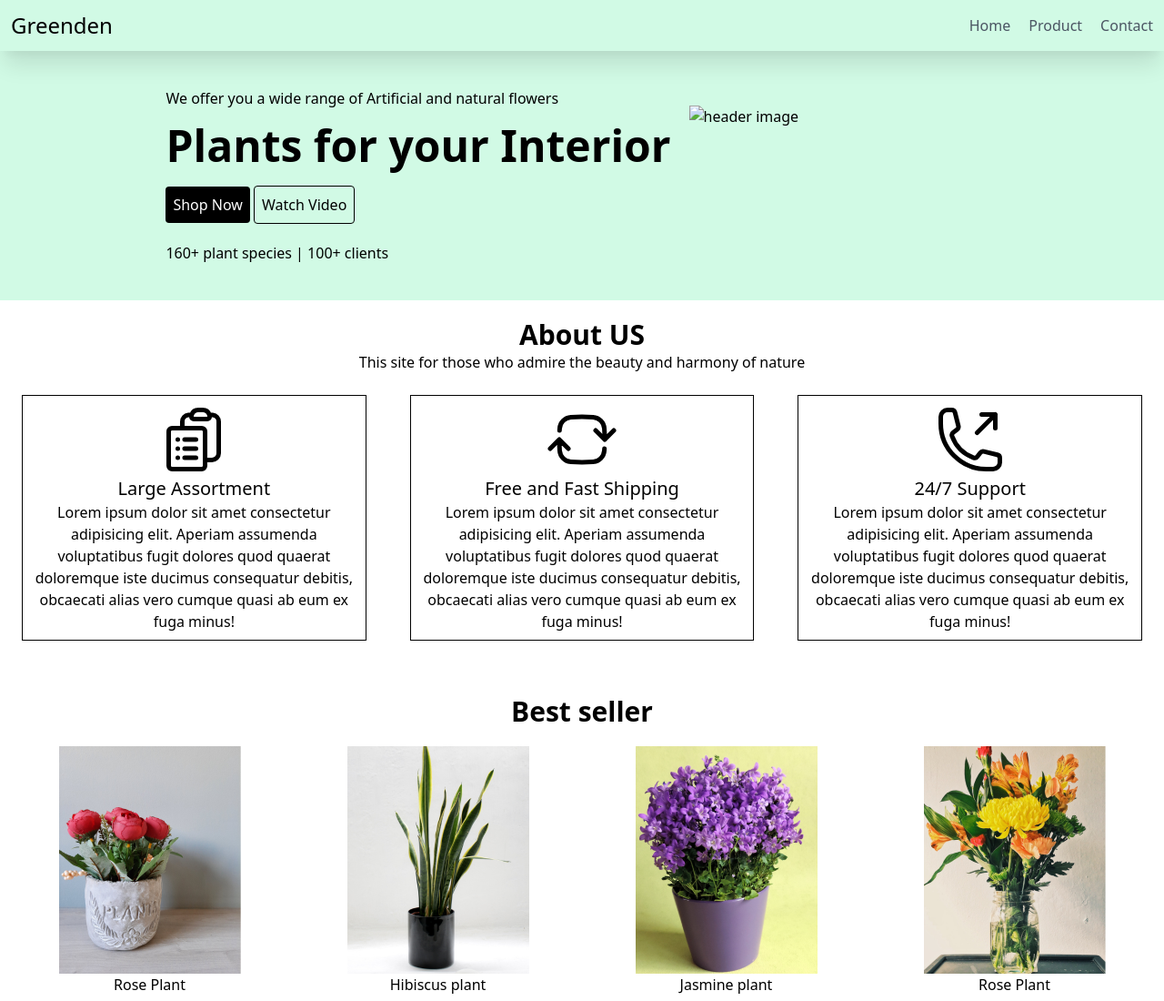
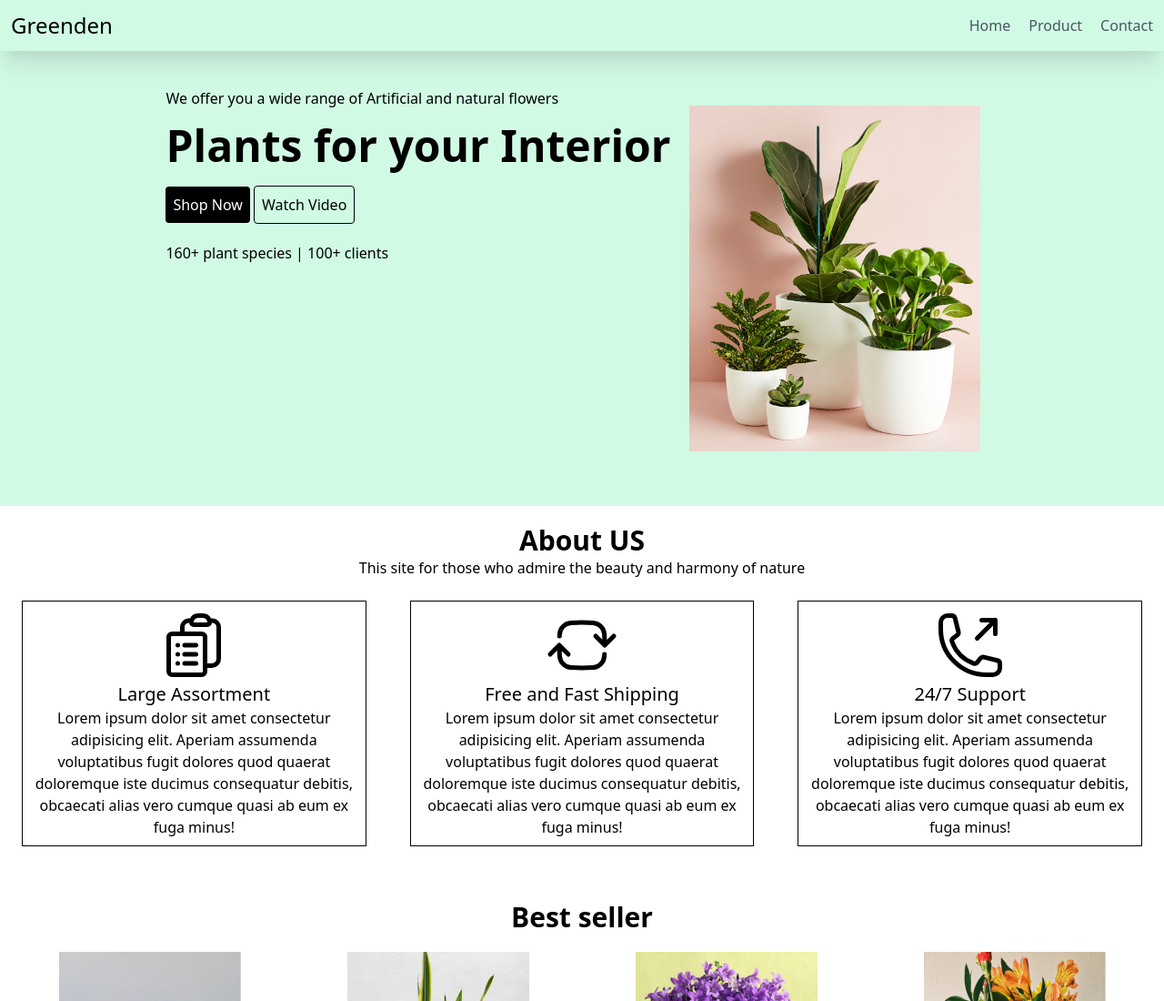
Before and after one commit to Shivaranjani01/greenden-tailwind, a plain HTML site: page index.html in a window 1280 px wide. Shown: the top 1100 px of the page at 91% size. Drawn offline with nearby package versions, Linux system fonts and the light colour scheme; the site is published under a folder, as on GitHub Pages, so addresses that start at the root find nothing.

Commit message:
updated media

```diff
--- a/index.html
+++ b/index.html
@@ -48,7 +48,7 @@ https://cdn.jsdelivr.net/npm/tailwindcss@2.2.19/dist/tailwind.min.css
             <p class="mt-5">160+ plant species | 100+ clients</p>
         </div>
         <div class="hidden md:block p-5">
-            <img src="/image/header.jpg" alt="header image" class="w-80">
+            <img src="./image/header.jpg" alt="header image" class="w-80">
         </div>
     </section>
     <!--About section-->
```
